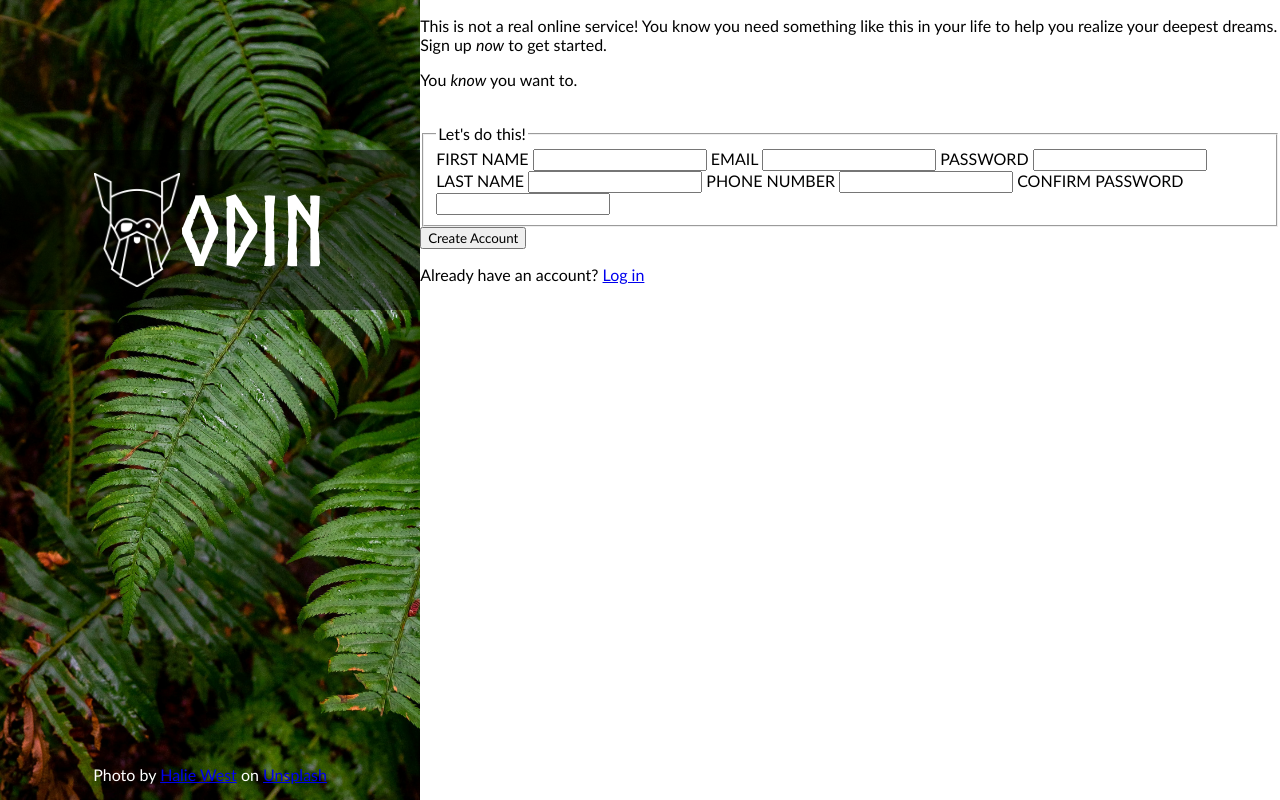
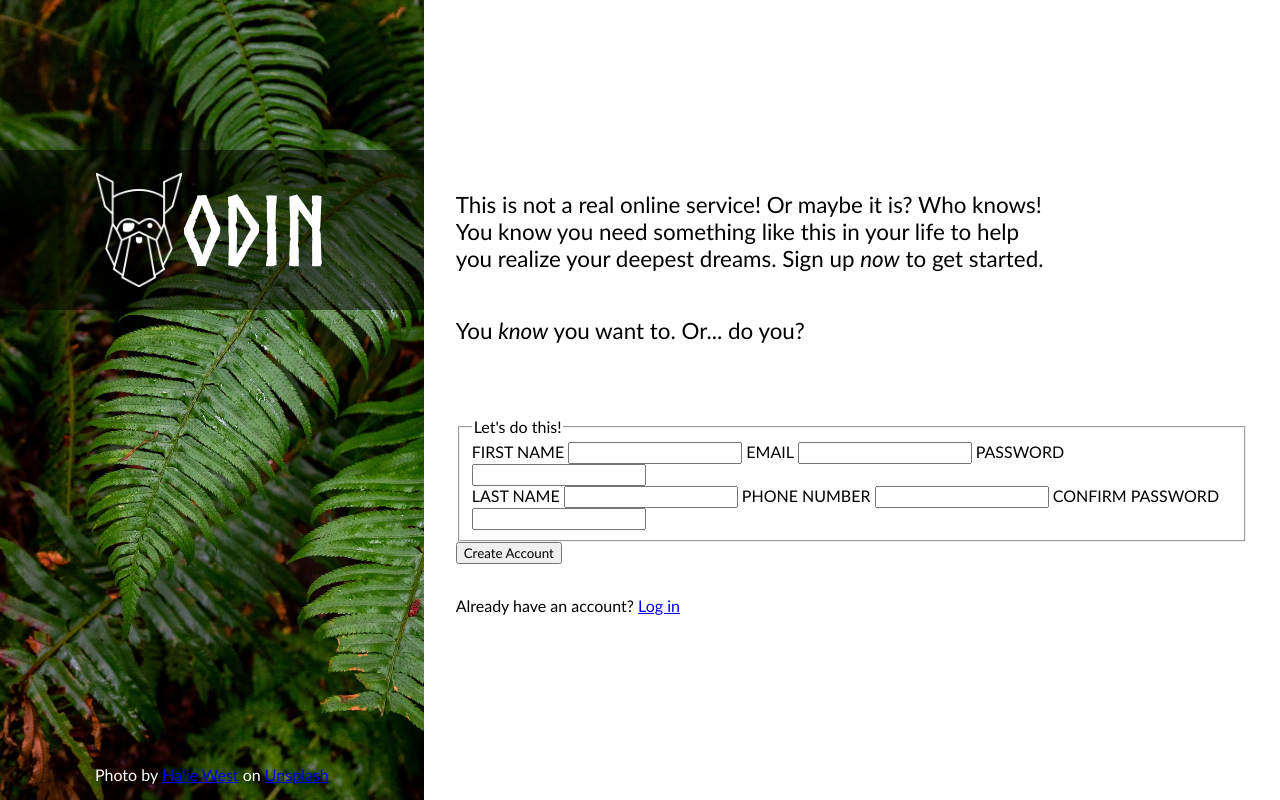
Before and after one commit to AnLaxina/project-signup, a plain HTML site: page index.html in a window 1280 px wide. Drawn offline with Linux system fonts and the light colour scheme.

Commit message:
Add appropriate styling to the main text of the form

```diff
--- a/css/styles.css
+++ b/css/styles.css
@@ -67,3 +67,19 @@ img {
 a:visited {
     color: inherit;
 }
+
+main {
+    display: flex;
+    flex-direction: column;
+    justify-content: center;
+    gap: 16px;
+    padding: 32px;
+}
+
+.main-text {
+    display: flex;
+    flex-direction: column;
+    width: 600px;
+    font-size: 1.4rem;
+    font-weight: 500;
+}
--- a/index.html
+++ b/index.html
@@ -15,8 +15,10 @@
 
     <!-- main form -->
      <main>
-        <p>This is not a real online service! You know you need something like this in your life to help you realize your deepest dreams. Sign up <em>now</em> to get started.</p>
-        <p>You <em>know</em> you want to.</p>
+        <div class="main-text">
+            <p>This is not a real online service! Or maybe it is? Who knows! You know you need something like this in your life to help you realize your deepest dreams. Sign up <em>now</em> to get started.</p>
+            <p>You <em>know</em> you want to. Or... do you?</p>
+        </div>
         <br>
         <form action="#" method="get">
             <fieldset>
```
